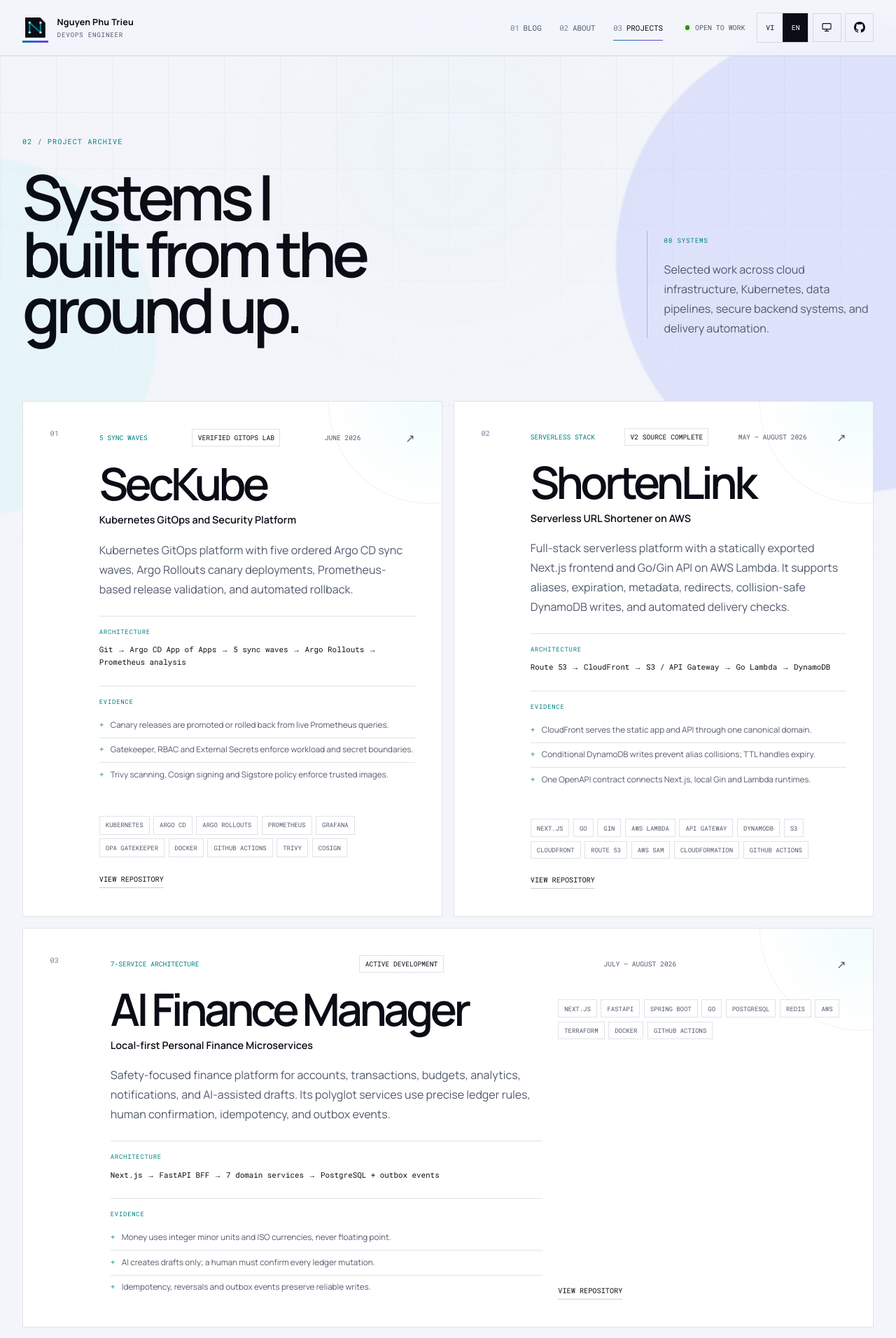
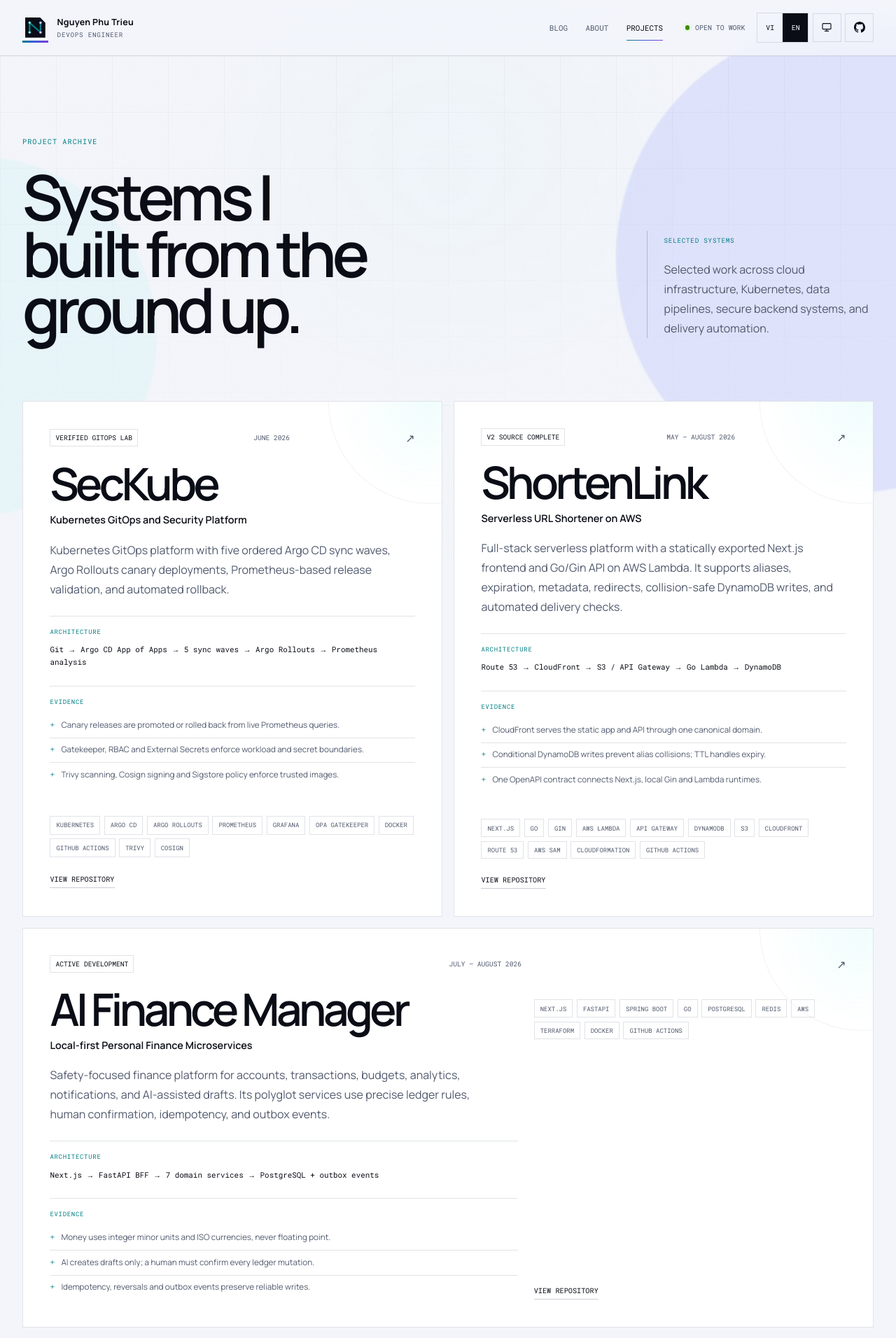
Before and after one commit to TrieuNguyenPhu/portfolio, a Next.js app: page /projects in a window 1280 px wide. Shown: the top 1912 px of the page at 70% size. Built offline with nearby package versions, Linux system fonts and the light colour scheme.

Commit message:
style: remove decorative numbering

```diff
--- a/app/globals.css
+++ b/app/globals.css
@@ -70,10 +70,6 @@ a:focus-visible, button:focus-visible { outline: 2px solid var(--cyan); outline-
 .primary-nav, .nav-tools { align-items: center; display: flex; }
 .primary-nav { gap: clamp(.9rem, 2vw, 2rem); justify-self: end; margin-inline: 2rem; }
 .primary-nav a { color: var(--muted); font-family: var(--font-mono), monospace; font-size: .68rem; min-height: 2.75rem; padding-top: .95rem; position: relative; text-transform: uppercase; }
-.primary-nav a:nth-child(1)::before { content: "01"; }
-.primary-nav a:nth-child(2)::before { content: "02"; }
-.primary-nav a:nth-child(3)::before { content: "03"; }
-.primary-nav a::before { color: var(--faint); margin-right: .35rem; }
 .primary-nav a::after { background: var(--manifest); bottom: .22rem; content: ""; height: 1px; left: 0; position: absolute; transform: scaleX(0); transform-origin: right; width: 100%; }
 .primary-nav a:hover, .primary-nav a.is-active { color: var(--ink); }
 .primary-nav a:hover::after, .primary-nav a.is-active::after { transform: scaleX(1); transform-origin: left; }
@@ -119,7 +115,7 @@ main, .footer-content, .footer-bottom { margin-inline: auto; max-width: var(--pa
 .orbit-core { align-items: center; background: rgb(10 13 22 / 86%); border: 1px solid var(--rule-strong); border-radius: 50%; display: flex; flex-direction: column; inset: 31%; justify-content: center; position: absolute; text-align: center; transform: translate3d(var(--pointer-shift-x-reverse), var(--pointer-shift-y-reverse), 0); transition: transform .8s cubic-bezier(.16,1,.3,1); }
 .orbit-core::before { animation: radar-sweep 4s linear infinite; background: conic-gradient(from 0deg, transparent 0 73%, rgb(82 232 226 / 22%) 91%, transparent); border-radius: 50%; content: ""; inset: -1px; position: absolute; }
 .orbit-core > * { position: relative; z-index: 1; }
-.orbit-core span, .orbit-core small { color: var(--muted); font-family: var(--font-mono), monospace; font-size: .54rem; letter-spacing: .14em; }
+.orbit-core small { color: var(--muted); font-family: var(--font-mono), monospace; font-size: .54rem; letter-spacing: .14em; }
 .orbit-core strong { font-size: clamp(1.7rem, 4vw, 3.5rem); letter-spacing: -.06em; line-height: 1; margin-block: .25rem; }
 .topology-node { align-items: center; backdrop-filter: blur(14px); background: rgb(14 17 27 / 75%); border: 1px solid var(--rule-strong); display: flex; flex-direction: column; font-family: var(--font-mono), monospace; font-size: .7rem; height: 3.8rem; justify-content: center; position: absolute; width: 4.6rem; }
 .topology-node::before { background: var(--cyan); content: ""; height: .3rem; left: -.18rem; position: absolute; top: -.18rem; width: .3rem; }
@@ -180,11 +176,10 @@ main, .footer-content, .footer-bottom { margin-inline: auto; max-width: var(--pa
 .operations-flow code { color: var(--cyan); font-family: var(--font-mono), monospace; font-size: .62rem; line-height: 1.7; }
 
 .selected-projects { border-top: 1px solid var(--rule-strong); }
-.selected-project { align-items: center; border-bottom: 1px solid var(--rule); display: grid; gap: 1.5rem; grid-template-columns: 3rem minmax(0, 1fr) minmax(18rem, .75fr) 3rem; min-height: 10rem; padding-block: 1.5rem; position: relative; }
+.selected-project { align-items: center; border-bottom: 1px solid var(--rule); display: grid; gap: 1.5rem; grid-template-columns: minmax(0, 1fr) minmax(18rem, .75fr) 3rem; min-height: 10rem; padding-block: 1.5rem; position: relative; }
 .selected-project::before { background: var(--manifest-soft); content: ""; inset: 0; opacity: 0; position: absolute; transform: scaleY(.7); }
 .selected-project:hover::before { opacity: 1; transform: scaleY(1); }
 .selected-project > * { position: relative; z-index: 1; }
-.selected-index { color: var(--faint); font-family: var(--font-mono), monospace; font-size: .7rem; }
 .selected-project p { color: var(--cyan); font-family: var(--font-mono), monospace; font-size: .6rem; margin-bottom: .5rem; text-transform: uppercase; }
 .selected-project h3 { font-size: clamp(2rem, 4vw, 4.5rem); font-weight: 600; letter-spacing: -.06em; line-height: 1; }
 .selected-project ul { display: flex; flex-wrap: wrap; gap: .4rem; list-style: none; }
@@ -219,23 +214,21 @@ main, .footer-content, .footer-bottom { margin-inline: auto; max-width: var(--pa
 
 .projects-page, .blog-page, .article-page { min-height: calc(100vh - 5rem); padding-block: clamp(4rem, 9vw, 9rem); }
 .blog-hero { align-items: end; display: grid; gap: 3rem; grid-template-columns: minmax(0, 1.3fr) minmax(17rem, .5fr); padding-bottom: clamp(3.5rem, 7vw, 7rem); }
-.page-number { color: var(--cyan); display: block; font-family: var(--font-mono), monospace; font-size: .64rem; letter-spacing: .1em; margin-bottom: 2rem; }
+.page-label { color: var(--cyan); display: block; font-family: var(--font-mono), monospace; font-size: .64rem; letter-spacing: .1em; margin-bottom: 2rem; }
 .blog-hero h1, .article-header h1 { font-size: clamp(3rem, 7vw, 7.8rem); font-weight: 600; letter-spacing: -.07em; line-height: .9; max-width: 11ch; }
 .page-aside { border-left: 1px solid var(--rule-strong); padding-left: 1.5rem; }
 .page-aside > span { color: var(--cyan); font-family: var(--font-mono), monospace; font-size: .58rem; letter-spacing: .08em; }
 .page-aside p, .article-header > p { color: var(--muted); line-height: 1.75; margin-top: 1.2rem; max-width: 54ch; }
 
-.projects-grid { counter-reset: project; display: grid; gap: 1rem; }
-.project { background: var(--sheet); border: 1px solid var(--rule); counter-increment: project; display: grid; gap: 1.4rem; grid-template-columns: 3rem minmax(0, 1fr); min-height: 24rem; overflow: hidden; padding: clamp(1.4rem, 3vw, 2.6rem); position: relative; }
-.project::before { color: var(--faint); content: counter(project, decimal-leading-zero); font-family: var(--font-mono), monospace; font-size: .65rem; grid-column: 1; grid-row: 1 / span 4; position: relative; z-index: 1; }
+.projects-grid { display: grid; gap: 1rem; }
+.project { background: var(--sheet); border: 1px solid var(--rule); display: grid; gap: 1.4rem; grid-template-columns: minmax(0, 1fr); min-height: 24rem; overflow: hidden; padding: clamp(1.4rem, 3vw, 2.6rem); position: relative; }
 .project::after { background: radial-gradient(circle, rgb(82 232 226 / 18%), transparent 68%); border: 1px solid var(--rule); border-radius: 50%; content: ""; height: 18rem; opacity: .45; position: absolute; right: -8rem; top: -9rem; transition: transform .6s cubic-bezier(.2,.8,.2,1), opacity .4s ease; width: 18rem; }
 .project:hover { background: var(--sheet-raised); border-color: var(--rule-strong); }
 .project:hover::after { opacity: .9; transform: scale(1.35); }
-.project > header { align-items: center; color: var(--muted); display: flex; font-family: var(--font-mono), monospace; font-size: .6rem; gap: 1rem; grid-column: 2; justify-content: space-between; position: relative; z-index: 1; text-transform: uppercase; }
-.project > header span:first-child { color: var(--cyan); }
-.project > header span:nth-child(2) { border: 1px solid var(--rule); color: var(--ink); padding: .3rem .45rem; }
+.project > header { align-items: center; color: var(--muted); display: flex; font-family: var(--font-mono), monospace; font-size: .6rem; gap: 1rem; grid-column: 1; justify-content: space-between; position: relative; z-index: 1; text-transform: uppercase; }
+.project > header span:first-child { border: 1px solid var(--rule); color: var(--ink); padding: .3rem .45rem; }
 .project > header i { font-size: 1rem; font-style: normal; }
-.project-body, .project > .tags, .project-footer { grid-column: 2; position: relative; z-index: 1; }
+.project-body, .project > .tags, .project-footer { grid-column: 1; position: relative; z-index: 1; }
 .project h2 { font-size: clamp(2.4rem, 5vw, 5.8rem); font-weight: 600; letter-spacing: -.07em; line-height: .95; }
 .project-type { color: var(--ink); font-size: .9rem; font-weight: 600; margin-top: .7rem; }
 .project-summary { color: var(--muted); line-height: 1.75; margin-top: 1.2rem; max-width: 65ch; }
@@ -252,11 +245,10 @@ main, .footer-content, .footer-bottom { margin-inline: auto; max-width: var(--pa
 .project-footer a:hover, .blog-read-more:hover, .article-back:hover { border-color: var(--cyan); color: var(--cyan); }
 
 .blog-list { border-top: 1px solid var(--rule-strong); }
-.blog-card { border-bottom: 1px solid var(--rule); display: grid; gap: 1.5rem; grid-template-columns: 3rem minmax(0, 1fr); padding-block: clamp(2.5rem, 6vw, 5rem); position: relative; }
+.blog-card { border-bottom: 1px solid var(--rule); display: grid; gap: 1.5rem; grid-template-columns: minmax(0, 1fr); padding-block: clamp(2.5rem, 6vw, 5rem); position: relative; }
 .blog-card::before { background: var(--manifest-soft); content: ""; inset: 0; opacity: 0; position: absolute; }
 .blog-card:hover::before { opacity: 1; }
 .blog-card > * { position: relative; z-index: 1; }
-.blog-card-number { color: var(--faint); font-family: var(--font-mono), monospace; font-size: .65rem; padding-top: .35rem; }
 .blog-card-content { max-width: 70rem; }
 .blog-meta { color: var(--muted); display: flex; flex-wrap: wrap; font-family: var(--font-mono), monospace; font-size: .6rem; gap: .8rem 1.2rem; text-transform: uppercase; }
 .blog-meta span::before { color: var(--cyan); content: "/"; margin-right: 1.2rem; }
@@ -284,7 +276,6 @@ main, .footer-content, .footer-bottom { margin-inline: auto; max-width: var(--pa
 .footer-content { position: relative; z-index: 1; }
 .footer-logo { height: auto; opacity: .11; pointer-events: none; position: absolute; right: 2%; top: -2rem; width: clamp(8rem, 18vw, 17rem); }
 .footer-kicker { color: var(--muted); font-family: var(--font-mono), monospace; font-size: .62rem; letter-spacing: .08em; }
-.footer-kicker span { color: var(--cyan); }
 .site-footer h2 { margin-top: 1.8rem; max-width: 11ch; }
 .footer-mail { align-items: center; border-block: 1px solid var(--rule-strong); display: grid; gap: .8rem; grid-template-columns: 10rem minmax(0, 1fr) auto; margin-top: clamp(3rem, 6vw, 6rem); padding-block: 1.5rem; }
 .footer-mail > span { color: var(--cyan); font-family: var(--font-mono), monospace; font-size: .62rem; }
@@ -334,12 +325,11 @@ html[data-motion="ready"] [data-reveal-delay="2"] { transition-delay: .2s; }
   .nav-shell { padding-inline: max(2rem, calc((100% - 92rem) / 2)); }
   .availability { display: flex; }
   .projects-grid { grid-template-columns: repeat(2, minmax(0, 1fr)); }
-  .project:nth-child(3n) { grid-column: 1 / -1; grid-template-columns: 4rem minmax(0, 1.2fr) minmax(19rem, .8fr); }
-  .project:nth-child(3n)::before { grid-row: 1 / span 3; }
-  .project:nth-child(3n) > header { grid-column: 2 / 4; }
-  .project:nth-child(3n) .project-body { grid-column: 2; grid-row: 2 / span 2; }
-  .project:nth-child(3n) > .tags { align-content: start; grid-column: 3; grid-row: 2; }
-  .project:nth-child(3n) .project-footer { align-self: end; grid-column: 3; grid-row: 3; }
+  .project:nth-child(3n) { grid-column: 1 / -1; grid-template-columns: minmax(0, 1.2fr) minmax(19rem, .8fr); }
+  .project:nth-child(3n) > header { grid-column: 1 / 3; }
+  .project:nth-child(3n) .project-body { grid-column: 1; grid-row: 2 / span 2; }
+  .project:nth-child(3n) > .tags { align-content: start; grid-column: 2; grid-row: 2; }
+  .project:nth-child(3n) .project-footer { align-self: end; grid-column: 2; grid-row: 3; }
 }
 @media (hover: hover) and (pointer: fine) {
   .button, .brand-mark, .nav-shell a, .nav-shell button, .selected-project::before, .selected-arrow, .experience-list article::before, .operation-node i, .project, .blog-card::before, .project-footer a, .blog-read-more, .footer-mail i, .social-icon, .text-link { transition: color .2s ease, background-color .2s ease, border-color .2s ease, filter .35s ease, opacity .35s ease, transform .4s cubic-bezier(.16,1,.3,1); }
@@ -348,16 +338,15 @@ html[data-motion="ready"] [data-reveal-delay="2"] { transition-delay: .2s; }
 }
 @media (max-width: 58rem) {
   .hero-console-stack { max-width: 32rem; }
-  .selected-project { grid-template-columns: 2.5rem minmax(0, 1fr) 3rem; }
-  .selected-project ul { grid-column: 2 / 4; }
+  .selected-project { grid-template-columns: minmax(0, 1fr) 3rem; }
+  .selected-project ul { grid-column: 1 / 3; }
   .blog-hero { display: block; }
   .page-aside { border-left: 0; border-top: 1px solid var(--rule); margin-top: 2rem; padding-left: 0; padding-top: 1.5rem; }
 }
 @media (max-width: 47.99rem) {
   .brand-copy { display: none; }
-  .primary-nav { gap: .75rem; margin-inline: .75rem; }
-  .primary-nav a { font-size: 0; }
-  .primary-nav a::before { font-size: .62rem; margin: 0; }
+  .primary-nav { gap: .55rem; margin-inline: .65rem; }
+  .primary-nav a { font-size: .58rem; }
   .nav-github { display: none; }
   .section-intro { display: block; }
   .section-intro > span { display: block; margin-bottom: 1.4rem; padding: 0; }
@@ -375,9 +364,9 @@ html[data-motion="ready"] [data-reveal-delay="2"] { transition-delay: .2s; }
   .topology-node { height: 3.1rem; width: 3.8rem; }
   .hero-console { bottom: -2rem; width: 96%; }
   .hero-console dl { grid-template-columns: repeat(2, 1fr); }
-  .selected-project { gap: .8rem; grid-template-columns: 1.7rem minmax(0, 1fr) 2.5rem; }
+  .selected-project { gap: .8rem; grid-template-columns: minmax(0, 1fr) 2.5rem; }
   .selected-arrow { height: 2.4rem; width: 2.4rem; }
-  .project, .blog-card { grid-template-columns: 1.7rem minmax(0, 1fr); }
+  .project, .blog-card { grid-template-columns: minmax(0, 1fr); }
   .project > header { align-items: flex-start; flex-direction: column; }
   .project > header i { position: absolute; right: 0; }
 }
--- a/app/projects/page.tsx
+++ b/app/projects/page.tsx
@@ -27,14 +27,14 @@ export default function ProjectsPage() {
   return (
       <main className="projects-page">
         <header className="blog-hero" data-reveal>
-          <div><span className="page-number">02 / PROJECT ARCHIVE</span><h1>{t.heading}</h1></div>
-          <div className="page-aside"><span>{String(projects.length).padStart(2, "0")} SYSTEMS</span><p>{t.description}</p></div>
+          <div><span className="page-label">PROJECT ARCHIVE</span><h1>{t.heading}</h1></div>
+          <div className="page-aside"><span>SELECTED SYSTEMS</span><p>{t.description}</p></div>
         </header>
 
         <section className="projects-grid" aria-label="Projects">
           {projects.map((project, index) => (
             <article className="project" key={project.slug} data-reveal data-reveal-delay={String(index % 3)}>
-              <header><span>{project.metric[language]}</span><span>{project.stage[language]}</span><span>{project.date[language]}</span><i>↗</i></header>
+              <header><span>{project.stage[language]}</span><span>{project.date[language]}</span><i>↗</i></header>
               <div className="project-body">
                 <h2>{project.title}</h2>
                 <p className="project-type">{project.type[language]}</p>
--- a/app/projects/projects.ts
+++ b/app/projects/projects.ts
@@ -8,7 +8,6 @@ export type Project = {
   summary: Localized;
   stack: string[];
   href: string;
-  metric: Localized;
   stage: Localized;
   architecture: Localized;
   highlights: Localized[];
@@ -27,7 +26,6 @@ export const projects = [
     ),
     stack: ["Kubernetes", "Argo CD", "Argo Rollouts", "Prometheus", "Grafana", "OPA Gatekeeper", "Docker", "GitHub Actions", "Trivy", "Cosign"],
     href: "https://github.com/TrieuNguyenPhu/SecKube",
-    metric: text("5 sync waves", "5 nhịp đồng bộ"),
     stage: text("Verified GitOps lab", "GitOps lab đã kiểm chứng"),
     architecture: text(
       "Git → Argo CD App of Apps → 5 sync waves → Argo Rollouts → Prometheus analysis",
@@ -50,7 +48,6 @@ export const projects = [
     ),
     stack: ["Next.js", "Go", "Gin", "AWS Lambda", "API Gateway", "DynamoDB", "S3", "CloudFront", "Route 53", "AWS SAM", "CloudFormation", "GitHub Actions"],
     href: "https://github.com/TrieuNguyenPhu/shorten-link",
-    metric: text("Serverless stack", "Kiến trúc serverless"),
     stage: text("V2 source complete", "Source V2 hoàn chỉnh"),
     architecture: text(
       "Route 53 → CloudFront → S3 / API Gateway → Go Lambda → DynamoDB",
@@ -73,7 +70,6 @@ export const projects = [
     ),
     stack: ["Next.js", "FastAPI", "Spring Boot", "Go", "PostgreSQL", "Redis", "AWS", "Terraform", "Docker", "GitHub Actions"],
     href: "https://github.com/TrieuNguyenPhu/ai-finance-manager",
-    metric: text("7-service architecture", "Kiến trúc 7 dịch vụ"),
     stage: text("Active development", "Đang phát triển"),
     architecture: text(
       "Next.js → FastAPI BFF → 7 domain services → PostgreSQL + outbox events",
@@ -96,7 +92,6 @@ export const projects = [
     ),
     stack: ["Python", "CoinGecko", "DuckDB", "Parquet", "Streamlit", "Ruff", "mypy", "pytest"],
     href: "https://github.com/TrieuNguyenPhu/cryptopulse-aws-data-lake",
-    metric: text("Bronze → Gold pipeline", "Pipeline Bronze → Gold"),
     stage: text("Implemented MVP", "MVP đã hoàn thiện"),
     architecture: text(
       "CoinGecko → immutable Bronze JSON.gz → Silver / Gold Parquet → DuckDB → Streamlit",
@@ -119,7 +114,6 @@ export const projects = [
     ),
     stack: ["Java 21", "Spring Boot", "Spring Security", "JPA", "Hibernate", "Thymeleaf", "H2", "Docker", "GitHub Actions"],
     href: "https://github.com/TrieuNguyenPhu/examflow",
-    metric: text("Security-first workflow", "Luồng ưu tiên bảo mật"),
     stage: text("Self-hosted release", "Bản phát hành self-hosted"),
     architecture: text(
       "Browser → Spring MVC / Security → JPA + Hibernate → H2 file storage",
@@ -142,7 +136,6 @@ export const projects = [
     ),
     stack: ["C#", "ASP.NET Core MVC", "Entity Framework Core", "ASP.NET Identity", "Google Gemini API", "SQL Server", "Razor"],
     href: "https://github.com/TrieuNguyenPhu/Book-Store-Gemini-Chatbot",
-    metric: text("Gemini-powered support", "Hỗ trợ bằng Gemini"),
     stage: text("Academic application", "Ứng dụng học thuật"),
     architecture: text(
       "Razor views → ASP.NET Core MVC / Identity → EF Core → SQL Server + Gemini API",
@@ -165,7 +158,6 @@ export const projects = [
     ),
     stack: ["AWS", "Terraform", "Kinesis", "ECS Fargate", "Timestream", "Lambda", "k6", "Docker", "GitHub Actions", "Python", "Node.js"],
     href: "https://github.com/TrieuNguyenPhu/Foresight-Lens",
-    metric: text("10/10 requirements met", "Đạt 10/10 yêu cầu"),
     stage: text("Infrastructure prototype", "Prototype hạ tầng"),
     architecture: text(
       "Service telemetry → Kinesis → Lambda / Fargate → Timestream → prediction engine",
@@ -188,7 +180,6 @@ export const projects = [
     ),
     stack: ["React", "TypeScript", "Vite", "Graph Algorithms", "Docker", "Nginx", "GitHub Actions", "GHCR", "Let's Encrypt"],
     href: "https://github.com/TrieuNguyenPhu/STANS-Nav-System",
-    metric: text("Traffic-aware routing", "Định tuyến theo giao thông"),
     stage: text("Container delivery ready", "Sẵn sàng giao bằng container"),
     architecture: text(
       "GitHub Actions → multi-stage Docker → GHCR → Nginx / Let's Encrypt",
--- a/app/site-footer.tsx
+++ b/app/site-footer.tsx
@@ -31,7 +31,7 @@ export default function SiteFooter() {
     <footer className="site-footer">
       <div className="footer-content" data-reveal>
         <BrandLogo className="footer-logo" />
-        <div className="footer-kicker"><span>05</span> / {t.kicker}</div>
+        <div className="footer-kicker">{t.kicker}</div>
         <h2>{t.heading}</h2>
         <a className="footer-mail" href="mailto:nguyentrieu080604@gmail.com">
           <span>{t.contact}</span><strong>nguyentrieu080604@gmail.com</strong><i aria-hidden="true">↗</i>
```
Also changed, not shown: app/blog/page.tsx (+4 -5 lines), app/page.tsx (+9 -10 lines).
